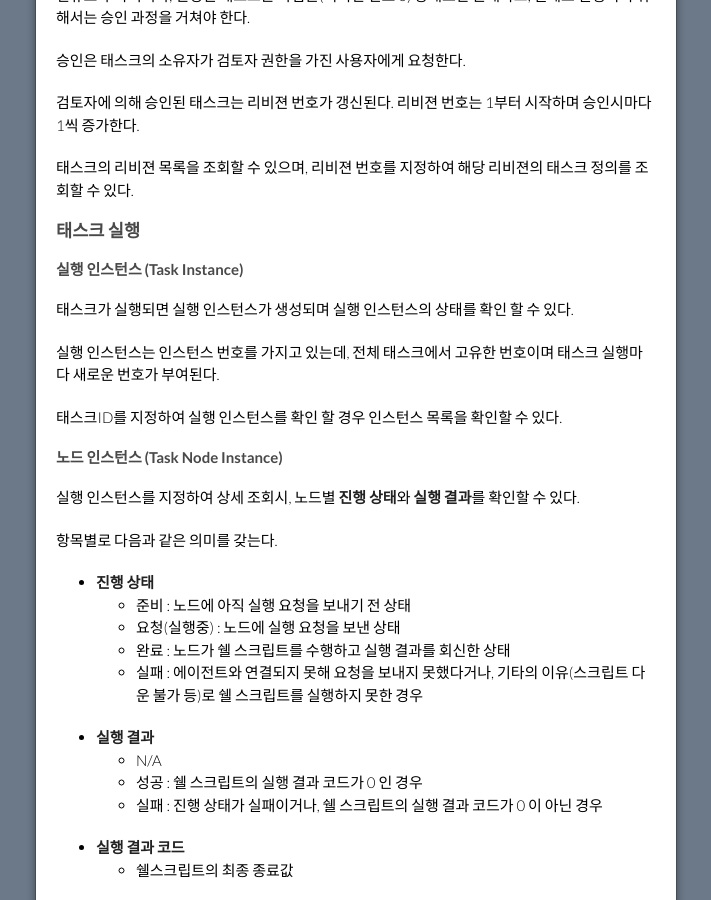
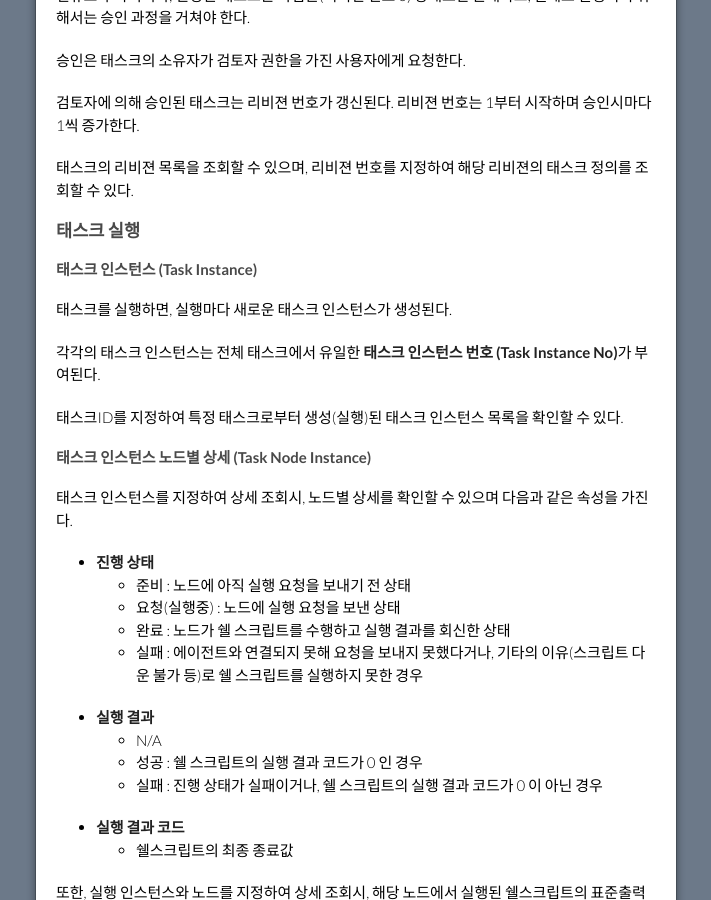
Before and after one commit to opmate/opmate.github.io, a Jekyll site: the page built from document/Overview.md, in a window 1280 px wide and 900 px high, scrolled down 4193 px. Shown: the whole window, without its empty margins (284-995 px from the left). Built offline with Jekyll 4.4.1, drawn with Linux system fonts in a browser that asks for light colours; our own code applies the rules of GitHub Pages for plain Markdown files; a script that is not in the unit is left out; the repository's description, which GitHub fills in, is left out.

Commit message:
Update Overview.md

```diff
--- a/document/Overview.md
+++ b/document/Overview.md
@@ -169,19 +169,17 @@ title: Overview
 
 ### 태스크 실행
 
-#### 실행 인스턴스 (Task Instance)
+#### 태스크 인스턴스 (Task Instance)
 
-태스크가 실행되면 실행 인스턴스가 생성되며 실행 인스턴스의 상태를 확인 할 수 있다.
+태스크를 실행하면, 실행마다 새로운 태스크 인스턴스가 생성된다.
 
-실행 인스턴스는 인스턴스 번호를 가지고 있는데, 전체 태스크에서 고유한 번호이며 태스크 실행마다 새로운 번호가 부여된다.
+각각의 태스크 인스턴스는 전체 태스크에서 유일한 **태스크 인스턴스 번호 (Task Instance No)**가 부여된다.
 
-태스크ID를 지정하여 실행 인스턴스를 확인 할 경우 인스턴스 목록을 확인할 수 있다.
+태스크ID를 지정하여 특정 태스크로부터 생성(실행)된 태스크 인스턴스 목록을 확인할 수 있다.
 
-#### 노드 인스턴스 (Task Node Instance)
+#### 태스크 인스턴스 노드별 상세 (Task Node Instance)
 
-실행 인스턴스를 지정하여 상세 조회시, 노드별 **진행 상태**와 **실행 결과**를 확인할 수 있다.
-
-항목별로 다음과 같은 의미를 갖는다.
+태스크 인스턴스를 지정하여 상세 조회시, 노드별 상세를 확인할 수 있으며 다음과 같은 속성을 가진다.
 
 - **진행 상태**
   - 준비 : 노드에 아직 실행 요청을 보내기 전 상태
```
